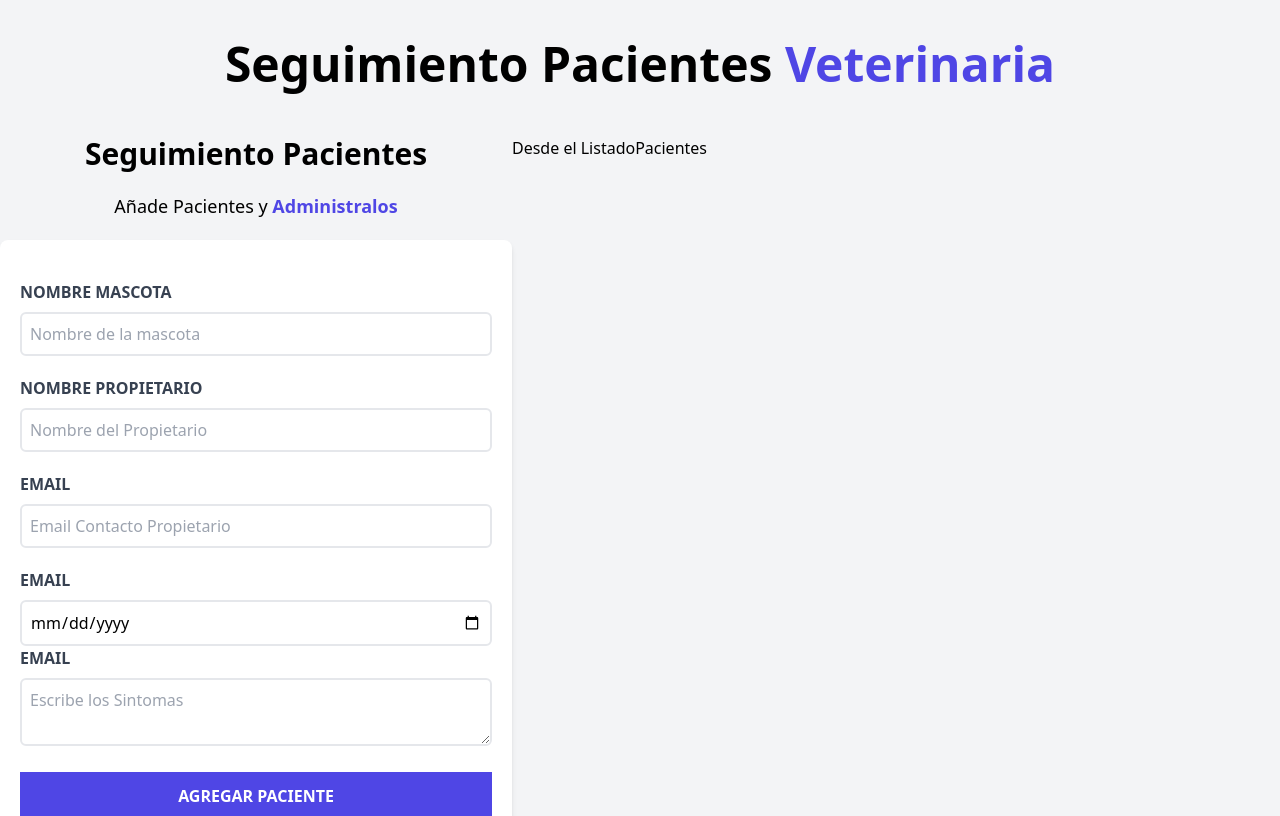
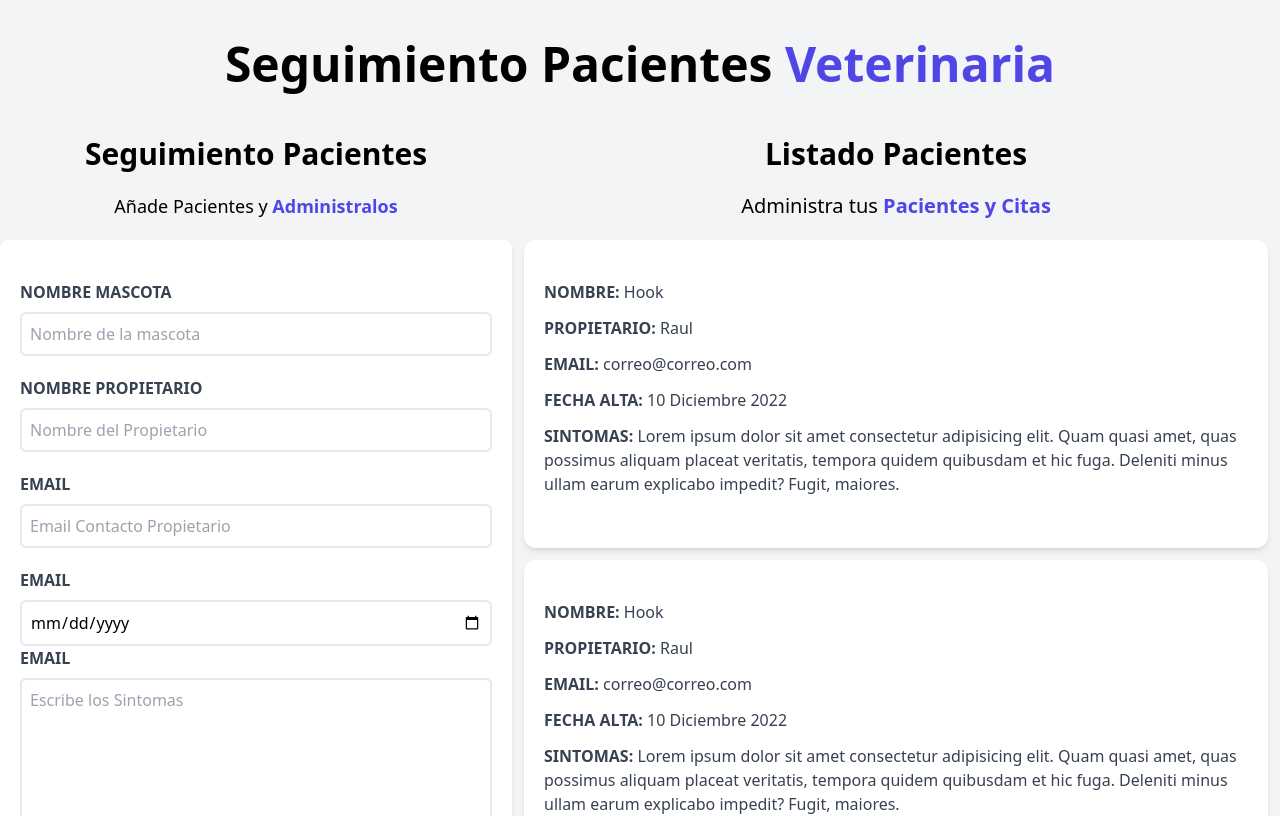
Before and after one commit to centinelaCode/react-citas, a React (Vite) app: page / in a window 1280 px wide. Shown: the top 816 px of the page. Built offline with nearby package versions, Linux system fonts and the light colour scheme.

Commit message:
[ADD] Se agrega la maquetación para la informaicón del las citas, se crea un componente adicional para cada card de citas

```diff
--- a/src/components/Formulario.jsx
+++ b/src/components/Formulario.jsx
@@ -78,12 +78,15 @@
             Email
           </label>
           <textarea
+            rows="6"
             id="sintomas"
             placeholder="Escribe los Sintomas"
             className="border-2 w-full p-2 mt-2 placeholder-gary-400 rounded-md"
           />
 
         </div>
+
+
 
         <input
           type="submit"
--- a/src/components/ListadoPacientes.jsx
+++ b/src/components/ListadoPacientes.jsx
@@ -1,9 +1,20 @@
+import Paciente from './Paciente';
 
 const ListadoPacientes = () => {
 
   return (
-    <div className="w-1/2 lg:w-3/5">
-      <h2>Desde el ListadoPacientes</h2>
+    <div className="md:w-1/2 lg:w-3/5 md:h-screen overflow-y-scroll">
+      <h2 className="font-black text-3xl text-center">Listado Pacientes</h2>
+      <p className="text-xl mt-5 mb-5 text-center">
+        Administra tus {''}
+        <span className="text-indigo-600 font-bold text">Pacientes y Citas</span>
+      </p>
+
+      <Paciente />
+      <Paciente />
+      <Paciente />
+      <Paciente />
+
     </div>
   )
 }
--- /dev/null
+++ b/src/components/Paciente.jsx
@@ -0,0 +1,24 @@
+
+const Paciente = () => {
+  return (
+    <div className="m-3 bg-white shadow-md px-5 py-10 rounded-xl">
+      <p className="font-bold mb-3 text-gray-700 uppercase">Nombre: {''}
+          <span className="font-normal normal-case">Hook</span>
+      </p>
+      <p className="font-bold mb-3 text-gray-700 uppercase">Propietario: {''}
+          <span className="font-normal normal-case">Raul</span>
+      </p>
+      <p className="font-bold mb-3 text-gray-700 uppercase">Email: {''}
+          <span className="font-normal normal-case">correo@correo.com</span>
+      </p>
+      <p className="font-bold mb-3 text-gray-700 uppercase">Fecha Alta: {''}
+          <span className="font-normal normal-case">10 Diciembre 2022</span>
+      </p>
+      <p className="font-bold mb-3 text-gray-700 uppercase">Sintomas: {''}
+          <span className="font-normal normal-case">Lorem ipsum dolor sit amet consectetur adipisicing elit. Quam quasi amet, quas possimus aliquam placeat veritatis, tempora quidem quibusdam et hic fuga. Deleniti minus ullam earum explicabo impedit? Fugit, maiores.</span>
+      </p>
+  </div>
+  )
+}
+
+export default Paciente
```
